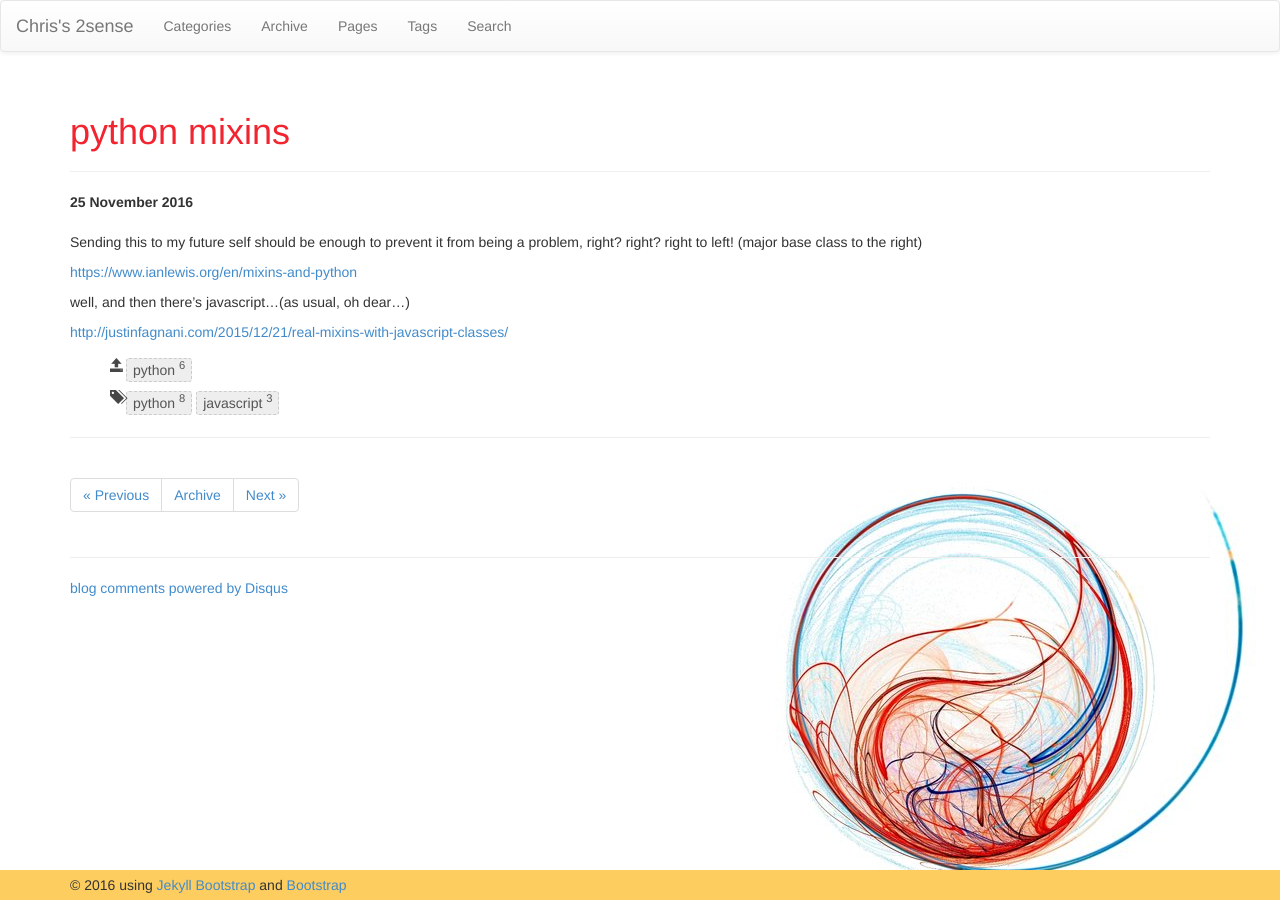
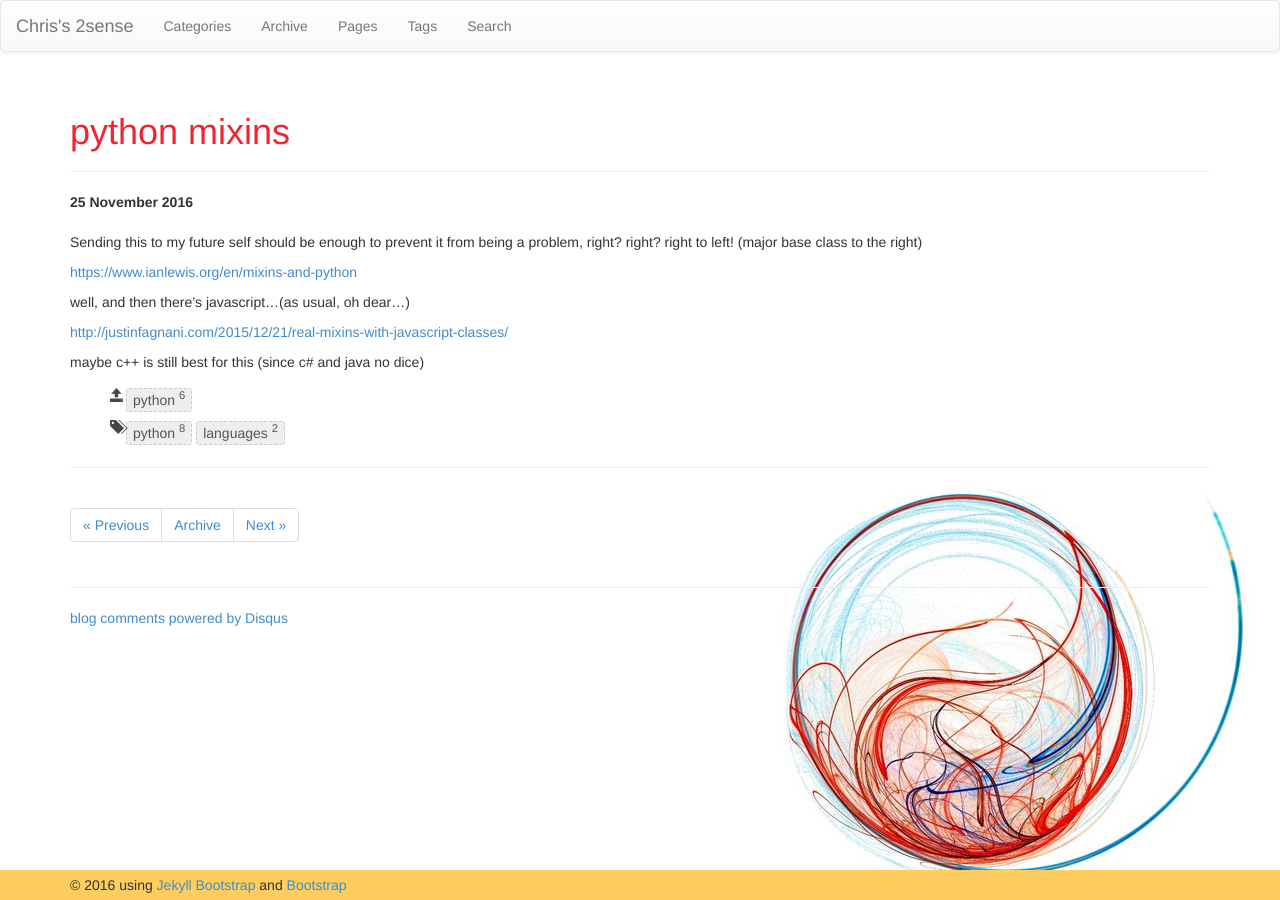
Before and after one commit to faizanvahevaria/chrisamow.github.io, a Jekyll site: the page built from _posts/2016-11-25-python-mixins.md, in a window 1280 px wide. Built offline with Jekyll 4.4.1, drawn with Linux system fonts in a browser that asks for light colours; nearby versions of some CDN libraries; comment, search, counter and statistics services are not loaded.

Commit message:
blog content

```diff
--- a/_posts/2016-11-25-python-mixins.md
+++ b/_posts/2016-11-25-python-mixins.md
@@ -2,7 +2,7 @@
 layout: post
 title: "python mixins"
 category: python
-tags: [python, javascript]
+tags: [python, languages]
 comments: true
 ---
 {% include JB/setup %}
@@ -13,3 +13,5 @@ Sending this to my future self should be enough to prevent it from being a probl
 well, and then there's javascript...(as usual, oh dear...)
 
 <http://justinfagnani.com/2015/12/21/real-mixins-with-javascript-classes/>
+
+maybe c++ is still best for this (since c# and java no dice)
```
